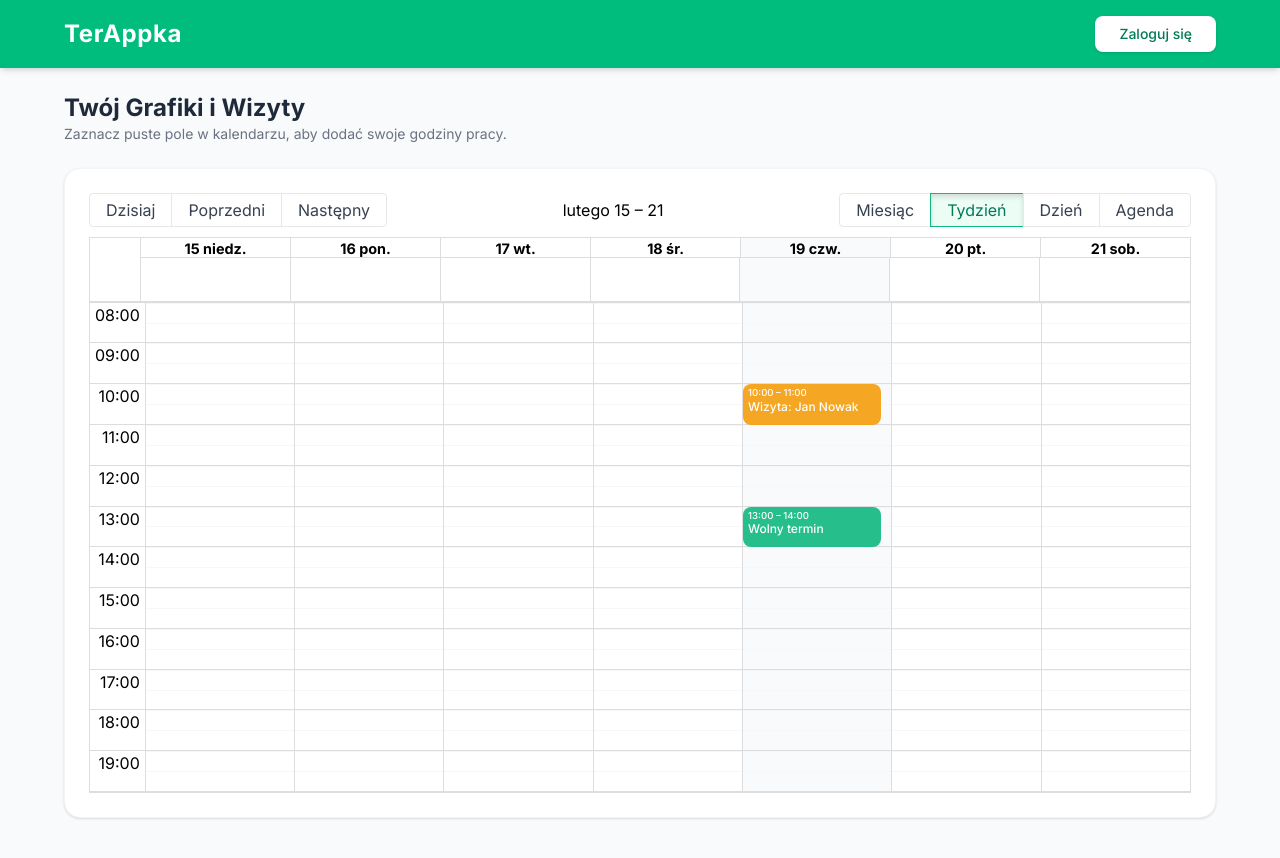
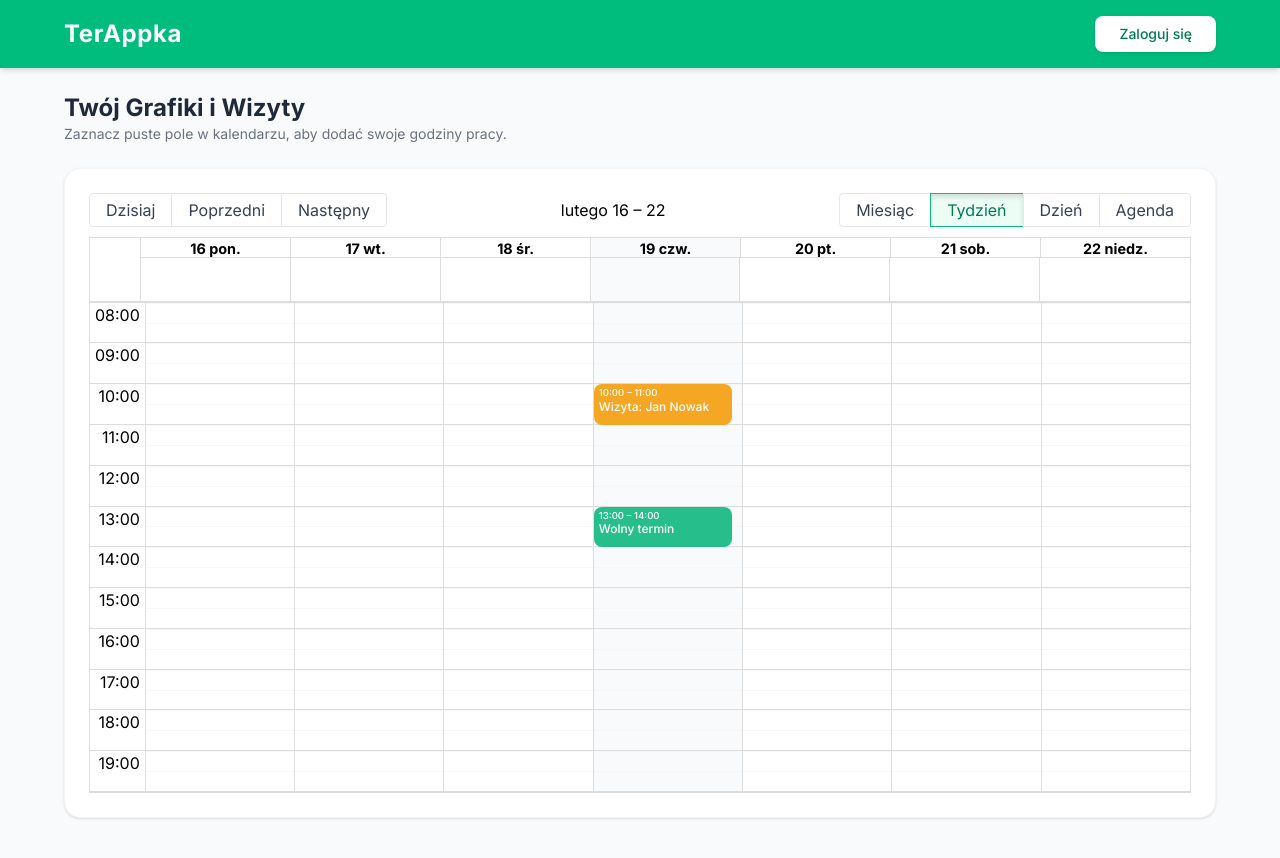
Before and after one commit to martapiotrowska257/terappka, a Next.js app in the folder frontend/terappka-app/: page /terapeuta/kalendarz in a window 1280 px wide. Shown: the top 858 px of the page. Built offline with nearby package versions, Linux system fonts and the light colour scheme; no server answers.

Commit message:
Fix typo in startOfWeek configuration for date-fns localizer

```diff
--- a/frontend/terappka-app/src/components/ScheduleCalendar.tsx
+++ b/frontend/terappka-app/src/components/ScheduleCalendar.tsx
@@ -14,7 +14,7 @@ const locales = {
 const localizer = dateFnsLocalizer({
     format,
     parse,
-    startOfWeek: () => startOfWeek(new Date(), { weekStarts: 1 }),
+    startOfWeek: () => startOfWeek(new Date(), { weekStartsOn: 1 }),
     getDay,
     locales,
 });
```
